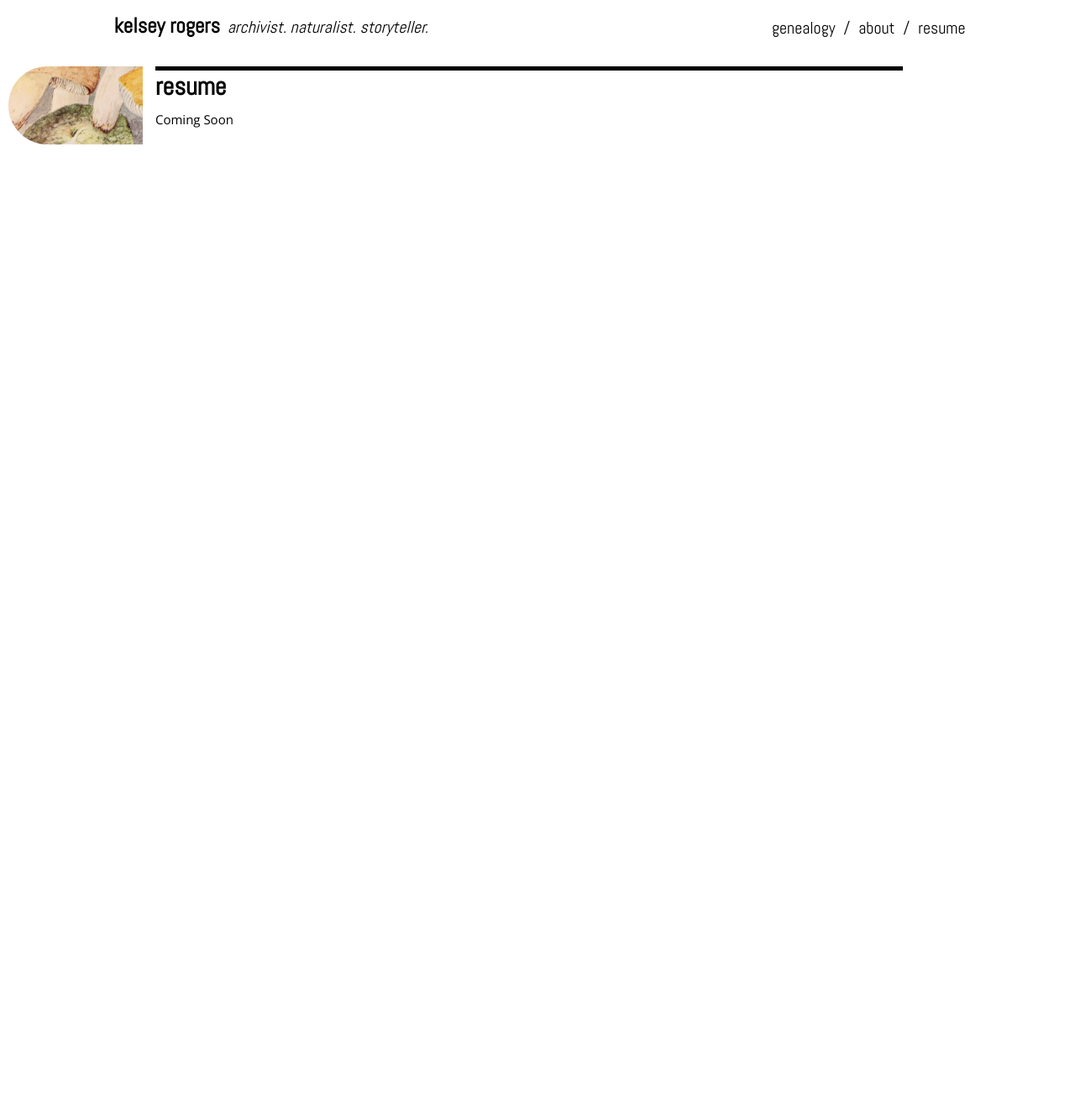
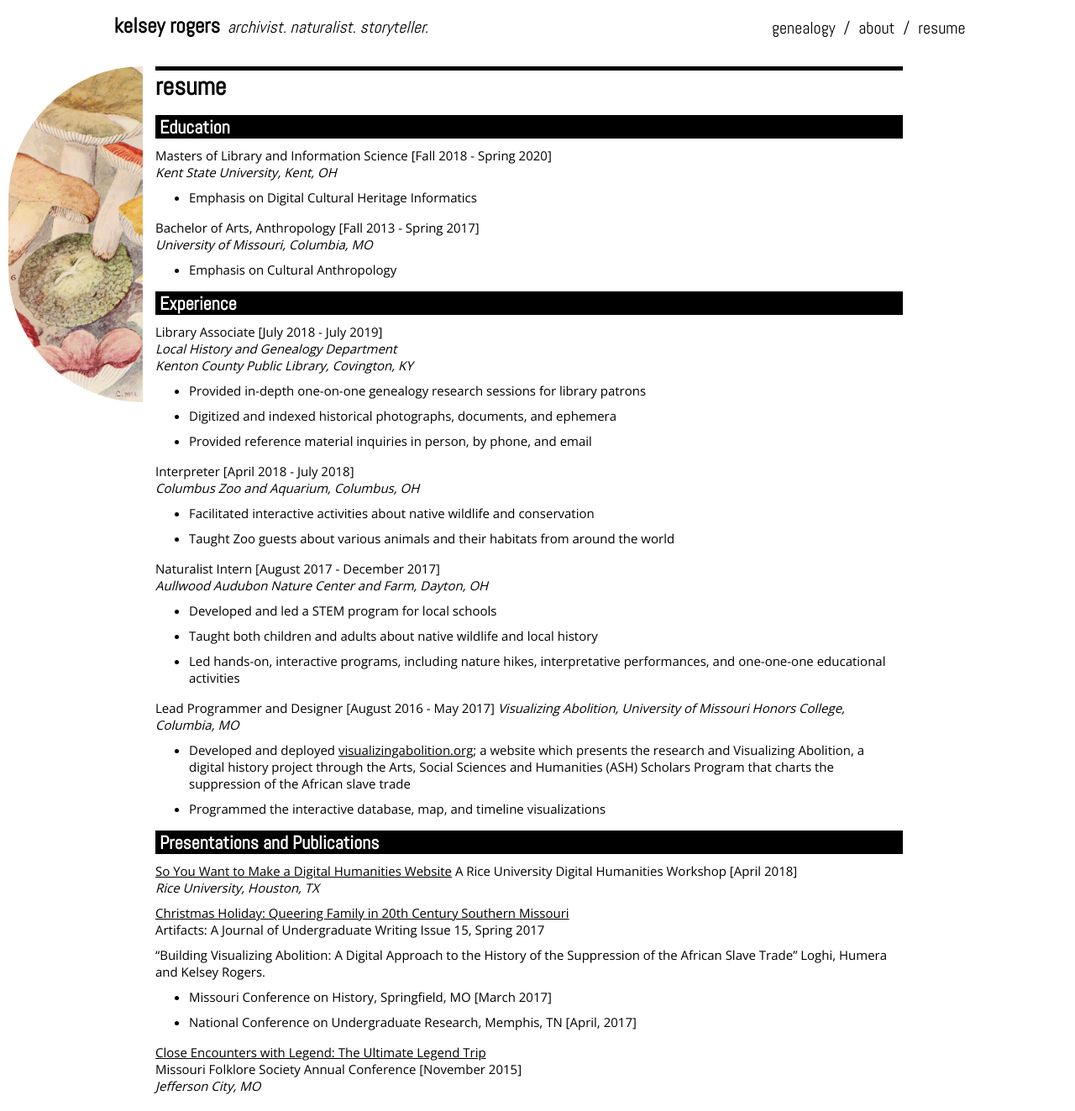
Before and after one commit to krogersst/krogersst.github.io, a Jekyll site: the page built from resume.md, in a window 1280 px wide and 1323 px high. Shown: the whole window at 84% size. Built offline with Jekyll 4.4.1, drawn with Linux system fonts in a browser that asks for light colours; nearby versions of some CDN libraries.

Commit message:
Mass Update - Front Page, Resume, About

```diff
--- a/_sass/kmr/_home.scss
+++ b/_sass/kmr/_home.scss
@@ -134,13 +134,19 @@
  margin-bottom: 5px;
 }
 
+#genealogy {
+  .example-pic {
+    background-image: url("assets/images/kvarnby.png");
+    background-position: center;
+  }
+}
+
 #tutorial {
   .example-pic {
   background-image: url("assets/images/tutorial/galymzhan-abdugalimov-181-unsplash.jpg");
   background-position: right;
   background-size: 600px;
   }
-  margin-right: 20px;
 }
 
 #visual_ab {
@@ -155,7 +161,6 @@
   background-image: url("assets/images/Holiday_Dinner2.jpg");
   background-position: center left;
   }
-  margin-right: 20px;
 }
 
 #encounters {
--- a/about.html
+++ b/about.html
@@ -8,10 +8,10 @@ header-pic: columbus_zoo.jpg
 <p>Hi all! I’m Kelsey Rogers. I’m originally from the Missouri Ozarks, but for the past few years I've made Ohio my home. Right now I'm in Cleveland where I live with my girlfriend and our rambunctious rescue kitty Goose.
 </p>
 <p>
-I graduated from the University of Missouri in 2017 with a B.A. in anthropology. During undergrad, I was lucky enough to be a part of Visualizing Abolition as their lead web designer and programmer. I had to teach myself how to design and code a website as well as create an interactive database including visualizations in under two semesters. The result is visualizingabolition.org and a love for digital humanities.
+I graduated from the University of Missouri in 2017 with a B.A. in anthropology. During undergrad, I was lucky enough to be a part of Visualizing Abolition as their lead web designer and programmer. I had to teach myself how to design and code a website as well as create an interactive database including visualizations in under two semesters. The result is <a href="http://visualizingabolition.org">visualizingabolition.org</a> and a love for digital humanities.
 </p>
 <p>
-My background gets a little wacky after that with a naturalist internship at Aullwood Audubon Nature Center, a summer as an interpreter at the Columbus Zoo, and most recently a year with the Local History and Genealogy Department at the Kenton County Public Library. Right now I'm starting my second year of my MLIS degree with a focus on digital LAMs (Libraries, Archives, and Museums) with Kent State.
+My background gets a little wacky after that with a naturalist internship at Aullwood Audubon Nature Center, a summer as an interpreter at the Columbus Zoo, and most recently a year with the Local History and Genealogy Department at the Kenton County Public Library. Right now I'm interning with the <a href="http://iwasm.org">International Women's Air & Space Museum</a>. I'm also in my second year of my MLIS degree with a focus on digital LAMs (Libraries, Archives, and Museums) with Kent State.
 </p>
 <p>
 For my full resume <a href="{{ site.baseurl }}/resume">click here</a>!
--- a/resume.html
+++ /dev/null
@@ -1,8 +0,0 @@
----
-layout: page
-title: Resume
-permalink: /resume/
-header-pic: toadstools_n278_w1150.jpg
----
-
-<p>Coming Soon</p>
--- /dev/null
+++ b/resume.md
@@ -0,0 +1,54 @@
+---
+layout: page
+title: Resume
+permalink: /resume/
+header-pic: toadstools_n278_w1150.jpg
+---
+#### Education
+Masters of Library and Information Science [Fall 2018 - Spring 2020]
+_Kent State University, Kent, OH_
+- Emphasis on Digital Cultural Heritage Informatics
+
+Bachelor of Arts, Anthropology [Fall 2013 - Spring 2017]
+_University of Missouri, Columbia, MO_
+- Emphasis on Cultural Anthropology
+
+#### Experience
+Library Associate [July 2018 - July 2019]
+_Local History and Genealogy Department
+Kenton County Public Library, Covington, KY_
+- Provided in-depth one-on-one genealogy research sessions for library patrons
+- Digitized and indexed historical photographs, documents, and ephemera
+- Provided reference material inquiries in person, by phone, and email
+
+Interpreter [April 2018 - July 2018]
+_Columbus Zoo and Aquarium, Columbus, OH_
+- Facilitated interactive activities about native wildlife and conservation
+- Taught Zoo guests about various animals and their habitats from around the world
+
+Naturalist Intern [August 2017 - December 2017]
+_Aullwood Audubon Nature Center and Farm, Dayton, OH_
+- Developed and led a STEM program for local schools
+- Taught both children and adults about native wildlife and local history
+- Led hands-on, interactive programs, including nature hikes, interpretative performances, and one-one-one educational activities
+
+Lead Programmer and Designer [August 2016 - May 2017]
+_Visualizing Abolition, University of Missouri Honors College, Columbia, MO_
+- Developed and deployed [visualizingabolition.org](http://visualizingabolition.org); a website which presents the research and Visualizing Abolition, a digital history project through the Arts, Social Sciences and Humanities (ASH) Scholars Program that charts the suppression of the African slave trade
+- Programmed the interactive database, map, and timeline visualizations
+
+#### Presentations and Publications
+[So You Want to Make a Digital Humanities Website]({{ site.baseurl }}{% post_url 2018-02-23-digital-humanities-website %})
+A Rice University Digital Humanities Workshop [April 2018]
+_Rice University, Houston, TX_
+
+[Christmas Holiday: Queering Family in 20th Century Southern Missouri](https://artifactsjournal.missouri.edu/2017/05/christmas-holiday-queering-family-in-20th-century-southern-missouri)
+Artifacts: A Journal of Undergraduate Writing Issue 15, Spring 2017
+
+"Building Visualizing Abolition: A Digital Approach to the History of the Suppression of the African Slave Trade" Loghi, Humera and Kelsey Rogers.
+- Missouri Conference on History, Springfield, MO [March 2017]
+- National Conference on Undergraduate Research, Memphis, TN [April, 2017]
+
+[Close Encounters with Legend: The Ultimate Legend Trip]({{ site.baseurl }}{% post_url 2017-07-23-close-encounters %})
+Missouri Folklore Society Annual Conference [November 2015]
+_Jefferson City, MO_
```
Also changed, not shown: _includes/portfolio.html (+11 -0 lines), resume_test.md (added, +48 -0 lines), 1 other file.
